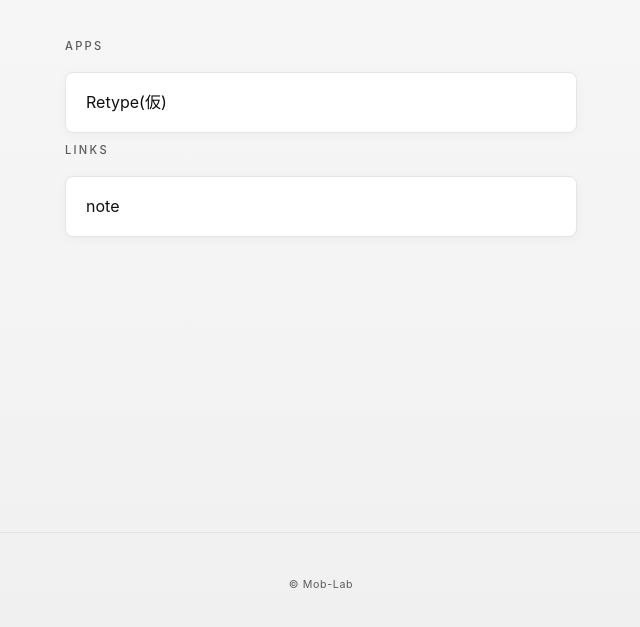
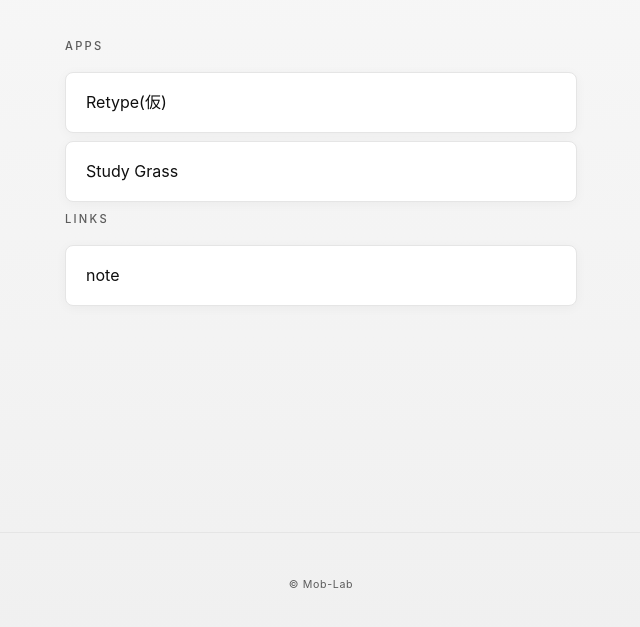
Before and after one commit to nobunaga-develop/mob-lab-site, a plain HTML site: page index.html in a window 1280 px wide. Shown: the part 165-792 px from the top of the page, without its empty margins (319-959 px from the left). Drawn offline with Linux system fonts and the light colour scheme.

Commit message:
Study Grass リンク貼り付け

```diff
--- a/index.html
+++ b/index.html
@@ -19,6 +19,9 @@
         <li>
           <a href="https://retype-liard.vercel.app/" class="item-link">Retype(仮)</a>
         </li>
+        <li>
+          <a href="https://study-grass.vercel.app/" class="item-link">Study Grass</a>
+        </li>
       </ul>
     </section>
 
```
